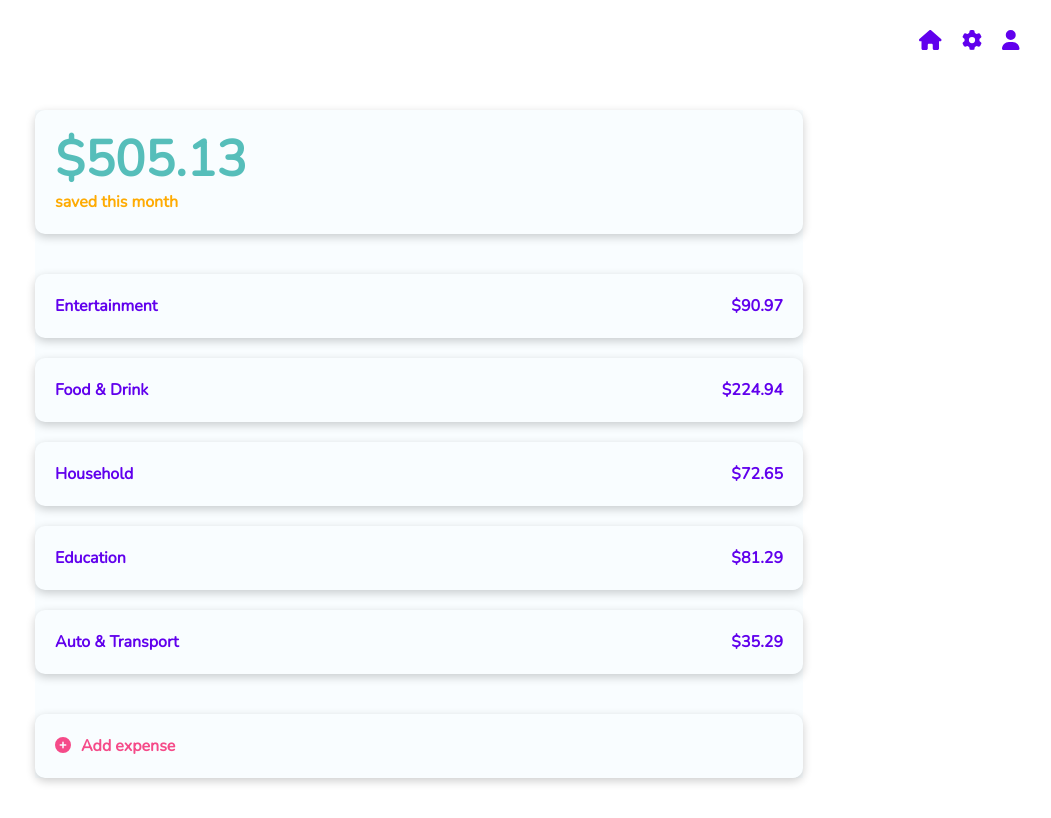
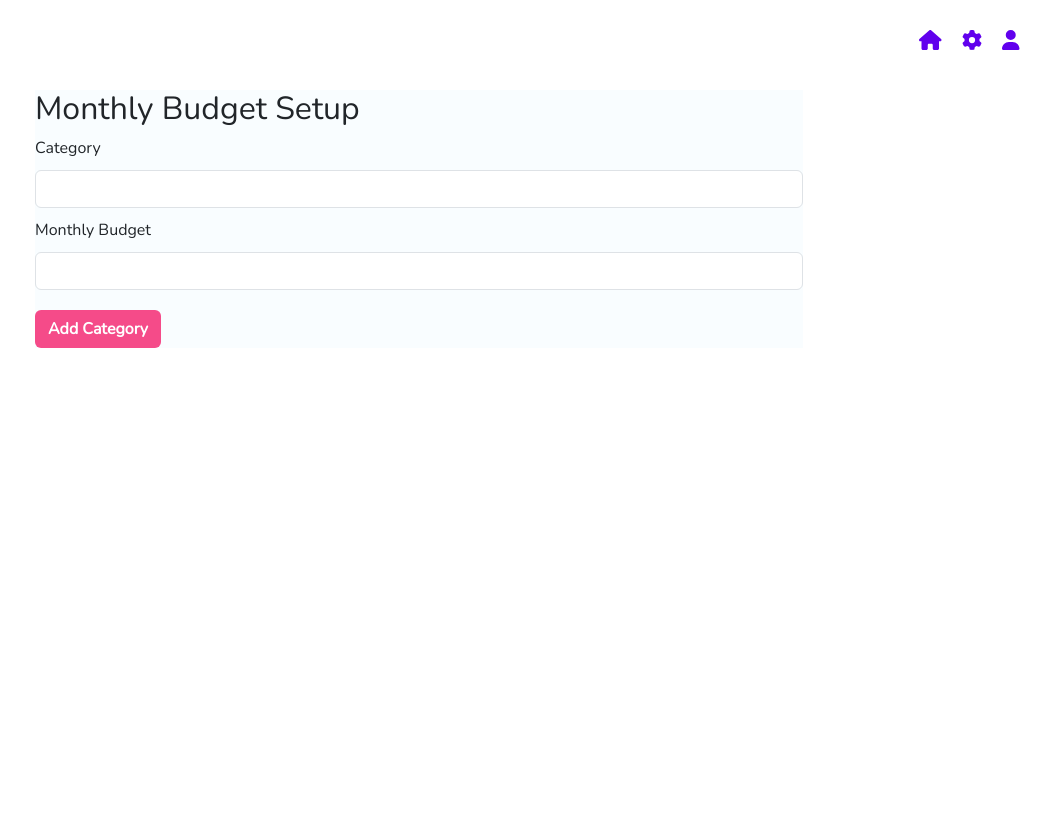
Before and after one commit to kaitvan/budget-app, a React (Create React App) app: page / in a window 1280 px wide. Shown: the whole page, without its empty margins (221-1272 px from the left). Built offline with nearby package versions, Linux system fonts and the light colour scheme.

Commit message:
Add dynamic rendering of lists

```diff
--- a/package.json
+++ b/package.json
@@ -14,6 +14,7 @@
     "react": "^18.2.0",
     "react-dom": "^18.2.0",
     "react-scripts": "5.0.1",
+    "uuid": "^9.0.0",
     "web-vitals": "^2.1.4"
   },
   "scripts": {
--- a/src/App.js
+++ b/src/App.js
@@ -1,44 +1,12 @@
+import { useState } from "react";
+
+import SetupForm from "./components/SetupForm";
 import Header from "./components/Header";
 import Budget from "./components/Budget";
-import { FontAwesomeIcon } from "@fortawesome/react-fontawesome";
-import { faUser, faGear, faHouse } from "@fortawesome/free-solid-svg-icons";
+import Navigation from "./components/Navigation";
 import AddExpense from "./components/AddExpense";
 
-function App() {
-  const daysInMonths = {
-    1: 31,
-    2: 28,
-    3: 31,
-    4: 30,
-    5: 31,
-    6: 30,
-    7: 31,
-    8: 31,
-    9: 30,
-    10: 31,
-    11: 30,
-    12: 31,
-  };
-
-  let now = new Date(Date.now());
-  let date = now.getDate();
-  let month = now.getMonth();
-  let year = now.getYear();
-  let daysThisMonth = daysInMonths[month];
-
-  const isLeapYear = (year) => {
-    if ((year % 4 === 0 && year % 100 !== 0) || year % 400 === 0) {
-      return true;
-    } else {
-      return false;
-    }
-  };
-
-  if (isLeapYear(year)) {
-    daysInMonths[2] = 29;
-  }
-
-  let categories = [
+let INITIAL_CATEGORIES = [
   {
     id: 0,
     label: "Entertainment",
@@ -71,27 +39,89 @@ function App() {
   },
 ];
 
-  categories.forEach((category) => {
-    category.dailyBudget = category.monthlyBudget / daysThisMonth;
+let now = new Date(Date.now());
+let date = now.getDate();
+let month = now.getMonth();
+let year = now.getYear();
+
+const daysInMonths = {
+  1: 31,
+  2: (year % 4 === 0 && year % 100 !== 0) || year % 400 === 0 ? 29 : 28,
+  3: 31,
+  4: 30,
+  5: 31,
+  6: 30,
+  7: 31,
+  8: 31,
+  9: 30,
+  10: 31,
+  11: 30,
+  12: 31,
+};
+
+let daysThisMonth = daysInMonths[month];
+
+function App() {
+  const [categories, setCategories] = useState([]);
+  const [isEditing, setIsEditing] = useState(true);
+
+  const calculateMoneyAvailable = (newCategory) => {
+    let spent = 0;
+    if (newCategory.expenses.length > 0) {
+      spent = newCategory.expenses.reduce((a, b) => a + b);
+    }
+    return newCategory.dailyBudget * date - spent;
+  };
+
+  const onLogExpense = (expense) => {
+    const index = categories.findIndex(
+      (category) => expense.category === category.label
+    );
+    const nextCategories = categories.map((category, i) => {
+      if (i === index) {
+        category.expenses = [...category.expenses, expense.amount];
+        category.moneyAvailable = calculateMoneyAvailable(category);
+      }
+      return category;
     });
+    setCategories(nextCategories);
+  };
 
-  categories.forEach((category) => {
-    const spent = category.expenses.reduce((a, b) => a + b);
-    category.moneyAvailable = category.dailyBudget * date - spent;
-  });
+  const addNewCategory = (newCategory) => {
+    newCategory = {
+      ...newCategory,
+      moneyAvailable: calculateMoneyAvailable(newCategory),
+    };
+    setCategories((prevCategories) => [...prevCategories, newCategory]);
+  };
+
+  const startEditingHandler = () => {
+    setIsEditing(true);
+  };
+
+  const stopEditingHandler = () => {
+    setIsEditing(false);
+  };
 
   return (
     <div className="app">
-      <nav>
-        <FontAwesomeIcon icon={faHouse} className="icon" />
-        <FontAwesomeIcon icon={faGear} className="icon" />
-        <FontAwesomeIcon icon={faUser} className="icon" />
-      </nav>
+      <Navigation
+        onHomeClick={stopEditingHandler}
+        onSettingsClick={startEditingHandler}
+      />
+      {isEditing ? (
+        <SetupForm
+          onAddNewCategory={addNewCategory}
+          categories={categories}
+          daysThisMonth={daysThisMonth}
+        />
+      ) : (
         <div className="center">
           <Header categories={categories} />
           <Budget categories={categories} />
-        <AddExpense categories={categories} />
+          <AddExpense categories={categories} onLogExpense={onLogExpense} />
         </div>
+      )}
     </div>
   );
 }
--- a/src/components/AddExpense.js
+++ b/src/components/AddExpense.js
@@ -3,7 +3,7 @@ import ExpenseForm from "./ExpenseForm";
 import { FontAwesomeIcon } from "@fortawesome/react-fontawesome";
 import { faCirclePlus } from "@fortawesome/free-solid-svg-icons";
 
-const AddExpense = ({ categories }) => {
+const AddExpense = ({ categories, onLogExpense }) => {
   const [showForm, setShowForm] = useState(false);
 
   const clickHandler = () => {
@@ -12,7 +12,7 @@ const AddExpense = ({ categories }) => {
 
   const onSubmitExpense = (expense) => {
     setShowForm(false);
-    console.log(expense);
+    onLogExpense(expense);
   };
 
   return (
--- a/src/components/Budget.js
+++ b/src/components/Budget.js
@@ -3,11 +3,9 @@ import BudgetCategory from "./BudgetCategory";
 const Budget = ({ categories }) => {
   return (
     <div className="budget-container">
-      <BudgetCategory category={categories[0]} />
-      <BudgetCategory category={categories[1]} />
-      <BudgetCategory category={categories[2]} />
-      <BudgetCategory category={categories[3]} />
-      <BudgetCategory category={categories[4]} />
+      {categories.map((category) => (
+        <BudgetCategory category={category} key={category.id} />
+      ))}
     </div>
   );
 };
--- a/src/components/ExpenseForm.js
+++ b/src/components/ExpenseForm.js
@@ -1,7 +1,7 @@
 import { useState } from "react";
 
 const ExpenseForm = ({ categories, onSubmitExpense }) => {
-  const [category, setCategory] = useState("");
+  const [category, setCategory] = useState(categories[0].label);
   const [description, setDescription] = useState("");
   const [amount, setAmount] = useState("");
 
@@ -40,11 +40,11 @@ const ExpenseForm = ({ categories, onSubmitExpense }) => {
           onChange={categoryChangeHandler}
           value={category}
         >
-          <option value={categories[0].label}>{categories[0].label}</option>
-          <option value={categories[1].label}>{categories[1].label}</option>
-          <option value={categories[2].label}>{categories[2].label}</option>
-          <option value={categories[3].label}>{categories[3].label}</option>
-          <option value={categories[4].label}>{categories[4].label}</option>
+          {categories.map((category) => (
+            <option value={category.label} key={category.id}>
+              {category.label}
+            </option>
+          ))}
         </select>
       </div>
       <div className="form-group">
--- /dev/null
+++ b/src/components/Navigation.js
@@ -0,0 +1,26 @@
+import { FontAwesomeIcon } from "@fortawesome/react-fontawesome";
+import { faUser, faGear, faHouse } from "@fortawesome/free-solid-svg-icons";
+
+const Navigation = ({ onHomeClick, onSettingsClick }) => {
+  const homeHandler = () => {
+    onHomeClick();
+  };
+
+  const settingsHandler = () => {
+    onSettingsClick();
+  };
+
+  return (
+    <nav>
+      <FontAwesomeIcon icon={faHouse} className="icon" onClick={homeHandler} />
+      <FontAwesomeIcon
+        icon={faGear}
+        className="icon"
+        onClick={settingsHandler}
+      />
+      <FontAwesomeIcon icon={faUser} className="icon" />
+    </nav>
+  );
+};
+
+export default Navigation;
--- /dev/null
+++ b/src/components/SetupCategory.js
@@ -0,0 +1,10 @@
+const SetupCategory = ({ category }) => {
+  return (
+    <div className="budget-category">
+      <p>{category.label}</p>
+      <p>${category.monthlyBudget.toFixed(2)}</p>
+    </div>
+  );
+};
+
+export default SetupCategory;
--- /dev/null
+++ b/src/components/SetupForm.js
@@ -0,0 +1,65 @@
+import { useState } from "react";
+import SetupCategory from "./SetupCategory";
+import { v4 as uuidv4 } from "uuid";
+
+const SetupForm = ({ onAddNewCategory, categories, daysThisMonth }) => {
+  const [category, setCategory] = useState("");
+  const [monthlyBudget, setMonthlyBudget] = useState("");
+
+  const categoryChangeHandler = (e) => {
+    setCategory(e.target.value);
+  };
+
+  const monthlyBudgetChangeHandler = (e) => {
+    setMonthlyBudget(e.target.value);
+  };
+
+  const formSubmitHandler = (e) => {
+    e.preventDefault();
+    const newCategory = {
+      id: uuidv4(),
+      label: category,
+      monthlyBudget: Number(monthlyBudget),
+      expenses: [],
+      dailyBudget: monthlyBudget / daysThisMonth,
+    };
+    onAddNewCategory(newCategory);
+
+    setCategory("");
+    setMonthlyBudget("");
+  };
+
+  return (
+    <div className="center">
+      <h2>Monthly Budget Setup</h2>
+      {categories.map((category) => (
+        <SetupCategory category={category} key={category.id} />
+      ))}
+      <form onSubmit={formSubmitHandler} className="categories-form">
+        <div className="form-group">
+          <label>Category</label>
+          <input
+            className="form-control form-input"
+            type="text"
+            value={category}
+            onChange={categoryChangeHandler}
+          />
+        </div>
+        <div className="form-group">
+          <label>Monthly Budget</label>
+          <input
+            className="form-control form-input"
+            type="number"
+            value={monthlyBudget}
+            onChange={monthlyBudgetChangeHandler}
+          />
+        </div>
+        <button type="submit" className="btn submit-btn">
+          Add Category
+        </button>
+      </form>
+    </div>
+  );
+};
+
+export default SetupForm;
--- a/src/index.css
+++ b/src/index.css
@@ -36,6 +36,10 @@ nav {
   padding: 10px 20px 0 0;
   font-size: 20px;
   color: #6100ed;
+}
+
+.icon:hover {
+  cursor: pointer;
 }
 
 header {
```
Also changed, not shown: 1 other file (tests, documents, lock files or other folders). Lines whose indentation alone changed are shown as unchanged.
